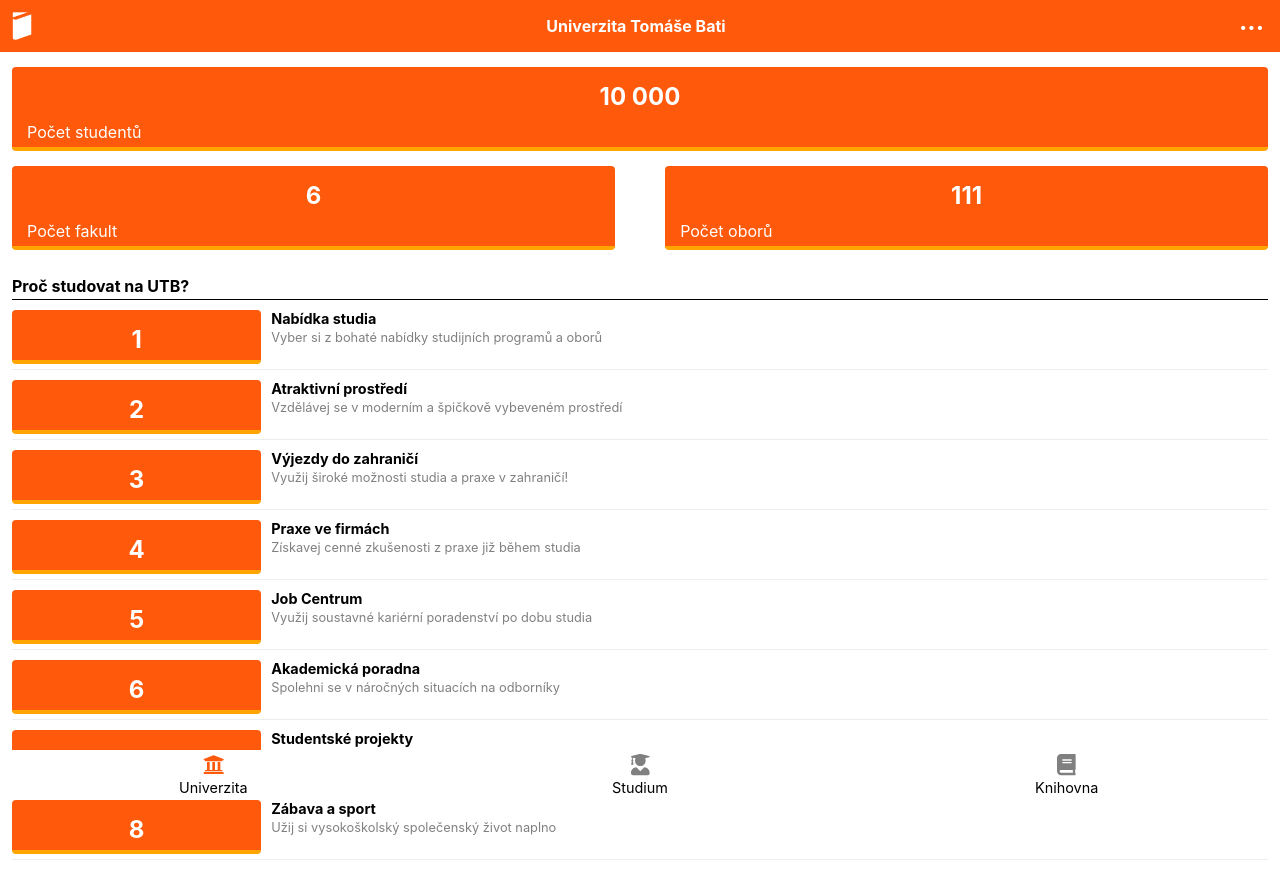
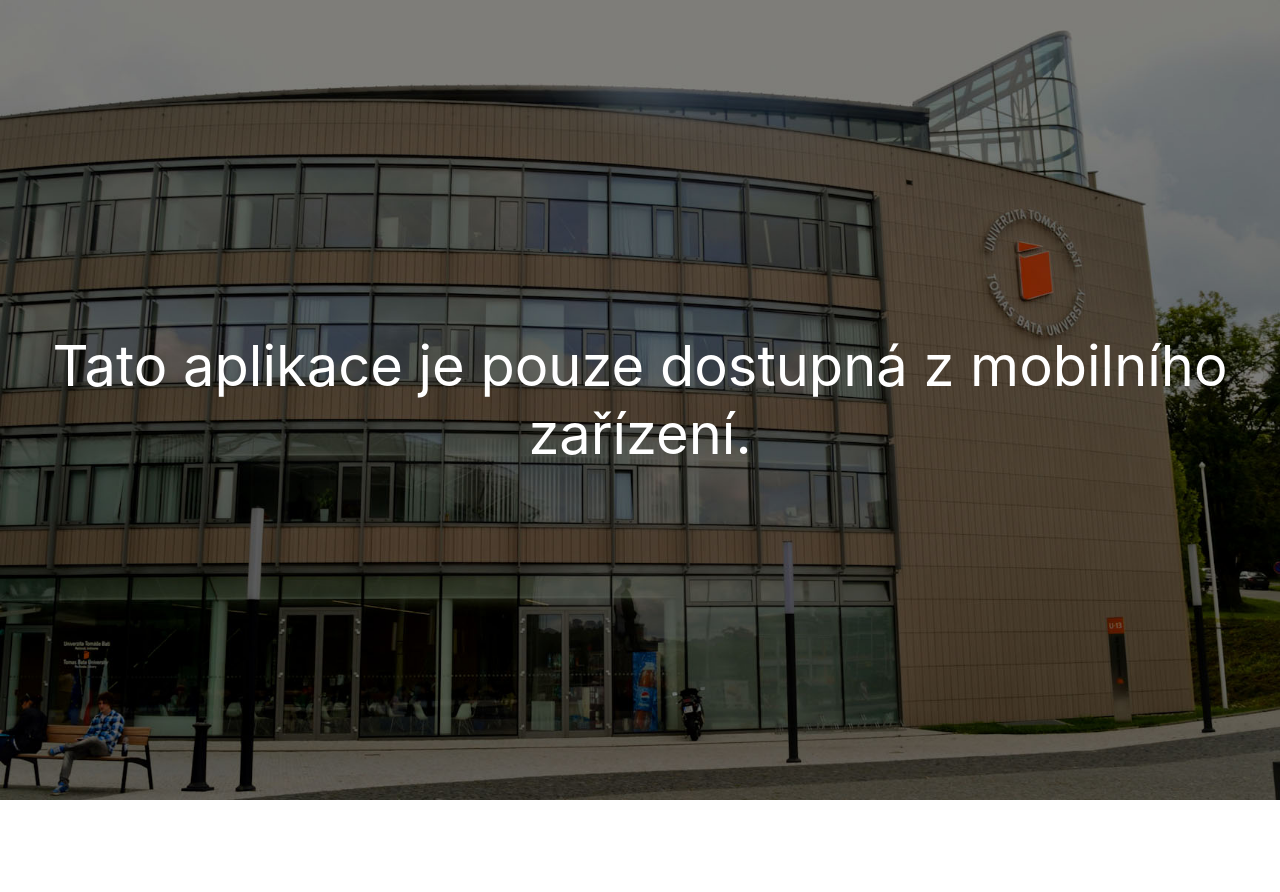
Before and after one commit to MattGiertl/studuj-utb-frontend, a React (Create React App) app: page / in a window 1280 px wide. Shown: the top 892 px of the page. After the commit the page ends 800 px from the top, so only its background shows below. Built offline with nearby package versions, Linux system fonts and the light colour scheme.

Commit message:
desktop view created

```diff
--- a/src/App/App.js
+++ b/src/App/App.js
@@ -17,6 +17,7 @@
 } from '@fortawesome/free-solid-svg-icons';
 
 import { fab } from '@fortawesome/free-brands-svg-icons';
+import DesktopPage from '../pages/DesktopPage/DesktopPage';
 
 library.add(
   fab,
@@ -33,8 +34,21 @@
 );
 
 class App extends Component {
+  state = {
+    isMobile: undefined,
+  };
+
+  isMobile = () =>
+    navigator.userAgent.match(/(iPad)|(iPhone)|(iPod)|(android)|(webOS)/i);
+
+  componentWillMount() {
+    const isMobile = this.isMobile();
+    this.setState({ isMobile: isMobile });
+  }
+
   render() {
-    return <Routes />;
+    const { isMobile } = this.state;
+    return isMobile ? <Routes /> : <DesktopPage />;
   }
 }
 
--- a/src/index.css
+++ b/src/index.css
@@ -1,14 +1,21 @@
 body {
   margin: 0;
   padding: 0;
-  font-family: -apple-system, BlinkMacSystemFont, "Segoe UI", "Roboto", "Oxygen",
-    "Ubuntu", "Cantarell", "Fira Sans", "Droid Sans", "Helvetica Neue",
+  width: 100vw;
+  height: 100vh;
+  font-family: -apple-system, BlinkMacSystemFont, 'Segoe UI', 'Roboto', 'Oxygen',
+    'Ubuntu', 'Cantarell', 'Fira Sans', 'Droid Sans', 'Helvetica Neue',
     sans-serif;
   -webkit-font-smoothing: antialiased;
   -moz-osx-font-smoothing: grayscale;
 }
 
 code {
-  font-family: source-code-pro, Menlo, Monaco, Consolas, "Courier New",
+  font-family: source-code-pro, Menlo, Monaco, Consolas, 'Courier New',
     monospace;
 }
+
+#root {
+  width: 100vw;
+  height: 100vh;
+}
--- /dev/null
+++ b/src/pages/DesktopPage/DesktopPage.js
@@ -0,0 +1,10 @@
+import React, { Component } from 'react';
+import DesktopTemplate from '../../templates/DesktopTemplate';
+
+class DesktopPage extends Component {
+  render() {
+    return <DesktopTemplate />;
+  }
+}
+
+export default DesktopPage;
--- /dev/null
+++ b/src/templates/DesktopTemplate.js
@@ -0,0 +1,35 @@
+/** @jsx jsx */
+import { jsx } from '@emotion/core';
+// eslint-disable-next-line
+import React, { Component } from 'react';
+import Paragraph from '../atoms/Paragraph';
+import Layout from '../atoms/Layout';
+
+const backgroundImage = require('../pages/DesktopPage/utb-background.jpg');
+
+class DesktopTemplate extends Component {
+  render() {
+    return (
+      <Layout
+        css={{
+          height: '100vh',
+          margin: 0,
+          padding: 0,
+          backgroundImage: `url('${backgroundImage}')`,
+          backgroundPosition: 'center',
+          backgroundRepeat: 'no-repeat',
+          backgroundSize: 'cover',
+          justifyContent: 'center',
+          alignItems: 'center',
+          flexDirection: 'column',
+        }}
+      >
+        <Paragraph textAlign="center" fontSize="3.5rem">
+          Tato aplikace je pouze dostupná z mobilního zařízení.
+        </Paragraph>
+      </Layout>
+    );
+  }
+}
+
+export default DesktopTemplate;
```
Also changed, not shown: src/pages/DesktopPage/utb-background.jpg (added).
